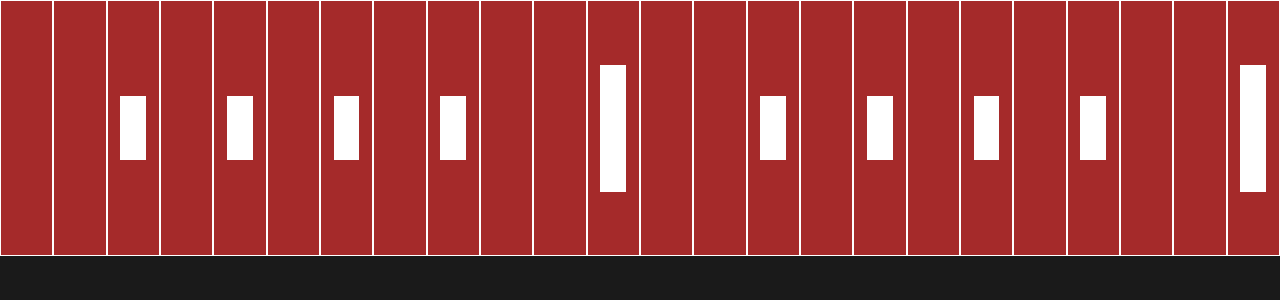
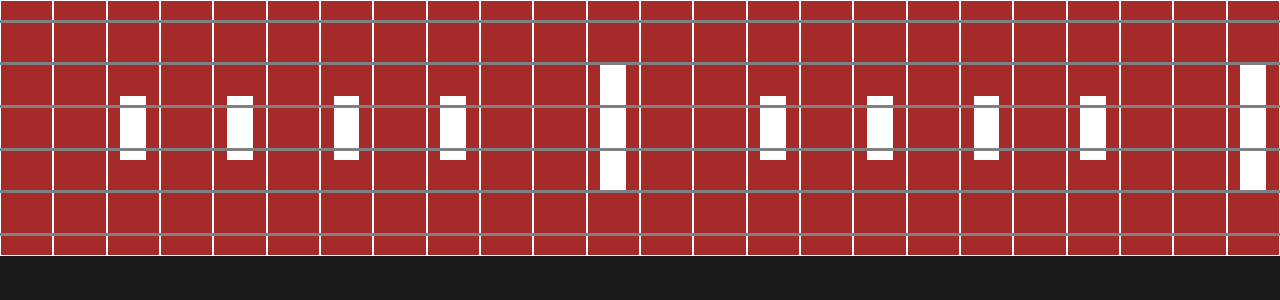
Before and after one commit to alanpaulprice/fretboard-trainer, a React app: page / in a window 1280 px wide. Shown: the top 300 px of the page. Built offline with nearby package versions, Linux system fonts and the light colour scheme.

Commit message:
add String styles

```diff
--- a/src/scripts/components/Strings.tsx
+++ b/src/scripts/components/Strings.tsx
@@ -2,10 +2,10 @@ import React from 'react';
 
 export default function Strings() {
     return (
-        <>
+        <div className="strings">
             {Array.apply(null, Array(6)).map((item, index) => (
-                <div key={index} className="string"></div>
+                <div key={index} className="strings__string"></div>
             ))}
-        </>
+        </div>
     );
 }
--- a/src/stylesheets/components/_fretboard.scss
+++ b/src/stylesheets/components/_fretboard.scss
@@ -2,5 +2,6 @@
     height: 20vw;
     width: 100vw;
     background: pink;
+    position: relative;
     display: flex;
 }
--- a/src/stylesheets/components/_string.scss
+++ /dev/null
@@ -1,2 +0,0 @@
-.strings {
-}
--- /dev/null
+++ b/src/stylesheets/components/_strings.scss
@@ -0,0 +1,15 @@
+.strings {
+    position: absolute;
+    top: 0;
+    right: 0;
+    bottom: 0;
+    left: 0;
+    display: flex;
+    flex-direction: column;
+    justify-content: space-around;
+}
+
+.strings__string {
+    height: 3px;
+    background: $color-mono-50;
+}
--- a/src/stylesheets/main.scss
+++ b/src/stylesheets/main.scss
@@ -6,4 +6,4 @@
 
 @import 'components/fretboard';
 @import 'components/fret';
-@import 'components/string';
+@import 'components/strings';
```
